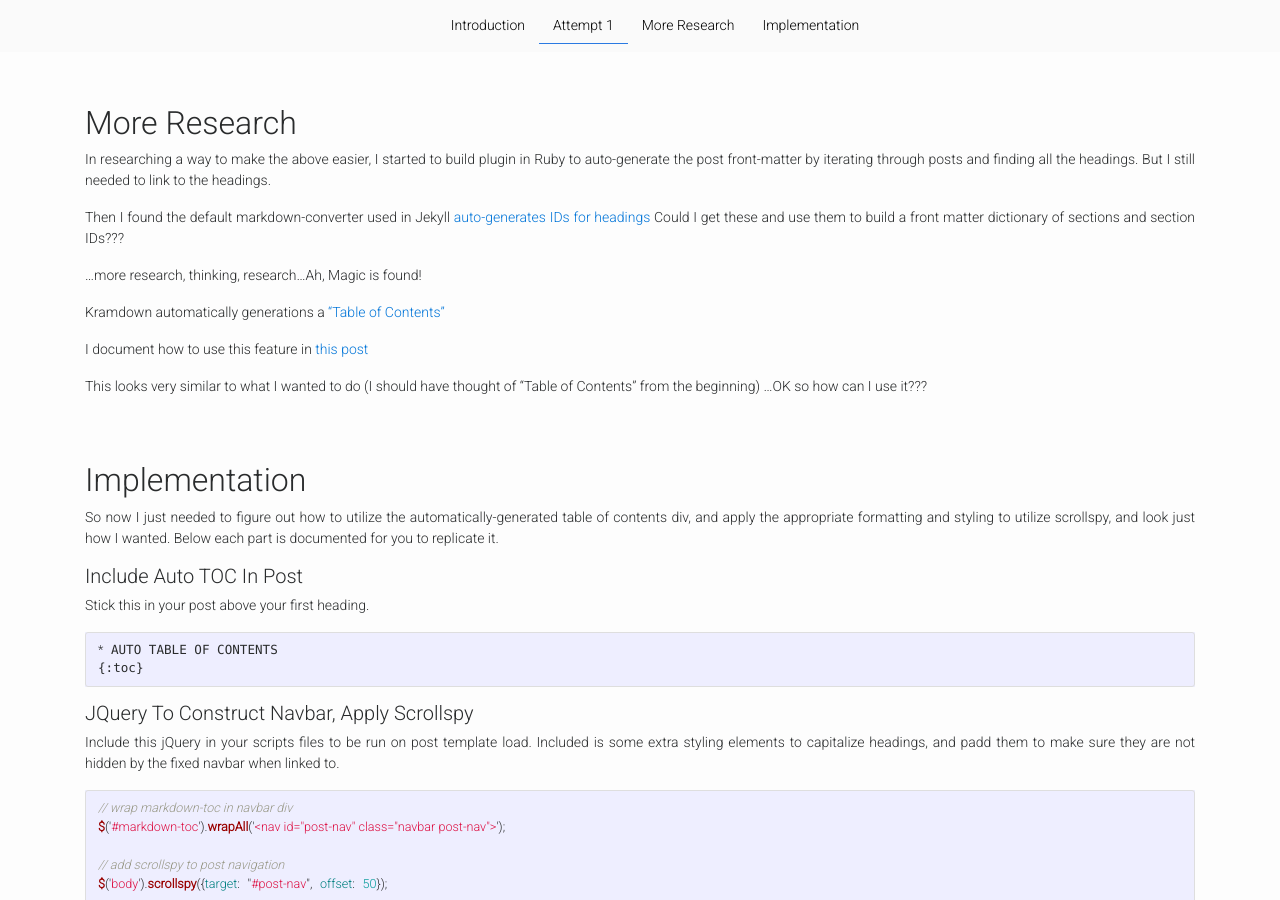
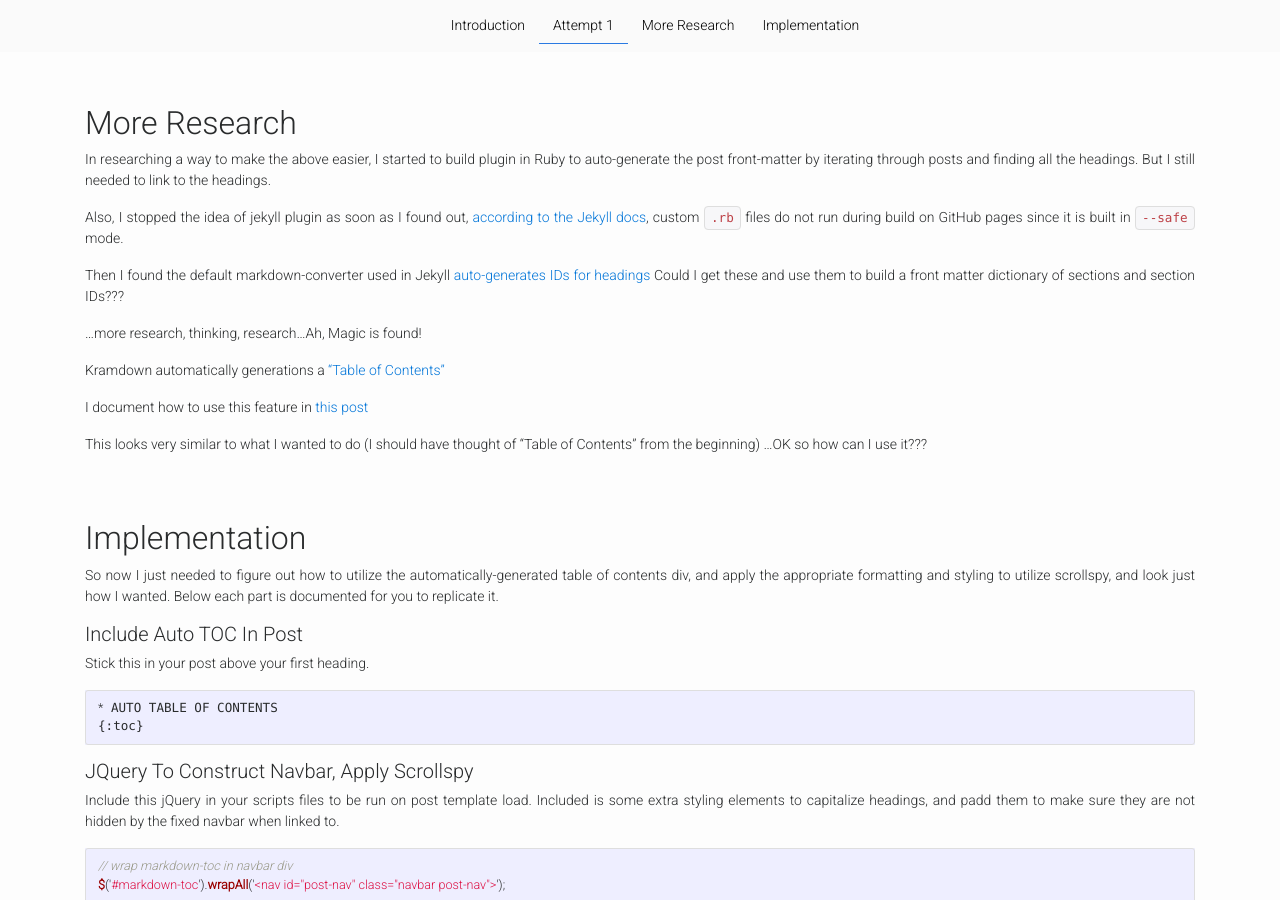
Before and after one commit to knanne/knanne.github.io, a Jekyll site: the page built from _posts/2017-02-14-How to create custom post navigation in Jekyll.md, in a window 1280 px wide and 900 px high, scrolled down 1522 px. Built offline with Jekyll 4.4.1, drawn with Linux system fonts in a browser that asks for light colours; comment, search, counter and statistics services are not loaded.

Commit message:
bug fix on post link

```diff
--- a/_posts/2017-02-14-How to create custom post navigation in Jekyll.md
+++ b/_posts/2017-02-14-How to create custom post navigation in Jekyll.md
@@ -19,7 +19,7 @@ So the goal here was to create some sort of navigation that would show post cont
 
 My initial idea was a second fixed navbar above post content, as I like Bootstrap and find it easy to implement. I then found [Scrollspy](http://v4-alpha.getbootstrap.com/components/scrollspy/) within the Bootstrap docs and thought that was cool. OK, so go for a fixed navbar with scrolsspy functionality.
 
-**TL;DR**: skip to [Implementation]({{ site.base_url }}{{ page.url }}/#implementation) to simply steal my code
+**TL;DR**: skip to [Implementation]({{ site.base_url }}{{ page.url }}#implementation) to simply steal my code
 
 ## attempt 1
 
@@ -80,6 +80,8 @@ I quickly realized I didn't want this because I had re list each section in the
 ## more research
 
 In researching a way to make the above easier, I started to build plugin in Ruby to auto-generate the post front-matter by iterating through posts and finding all the headings. But I still needed to link to the headings.
+
+Also, I stopped the idea of jekyll plugin as soon as I found out, [according to the Jekyll docs](http://jekyllrb.com/docs/plugins/), custom `.rb` files do not run during build on GitHub pages since it is built in `--safe` mode.
 
 Then I found the default markdown-converter used in Jekyll [auto-generates IDs for headings ](https://kramdown.gettalong.org/converter/html) Could I get these and use them to build a front matter dictionary of sections and section IDs???
 
```
